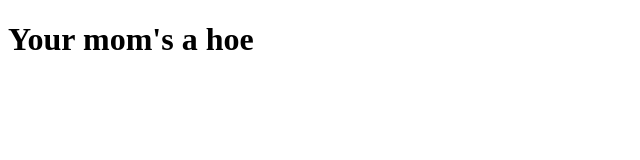
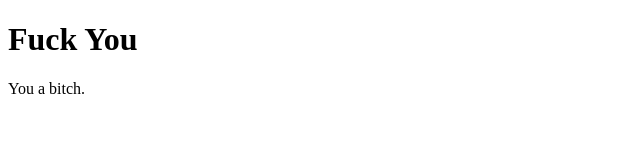
Before and after one commit to kceelandon/klandon2-1736208.github.io, a plain HTML site: page index.html in a window 1280 px wide. Shown: the whole page, without its empty margins (0-640 px from the left). Drawn offline with Linux system fonts and the light colour scheme.

Commit message:
Add files via upload

```diff
--- a/index.html
+++ b/index.html
@@ -4,6 +4,7 @@
 	<title>Hello World</title>
 </head>
 <body>
-	<h1>Your mom's a hoe</h1>
+	<h1>Fuck You</h1>
+	<p>You a bitch.</p>
 </body>
 </html>
```
